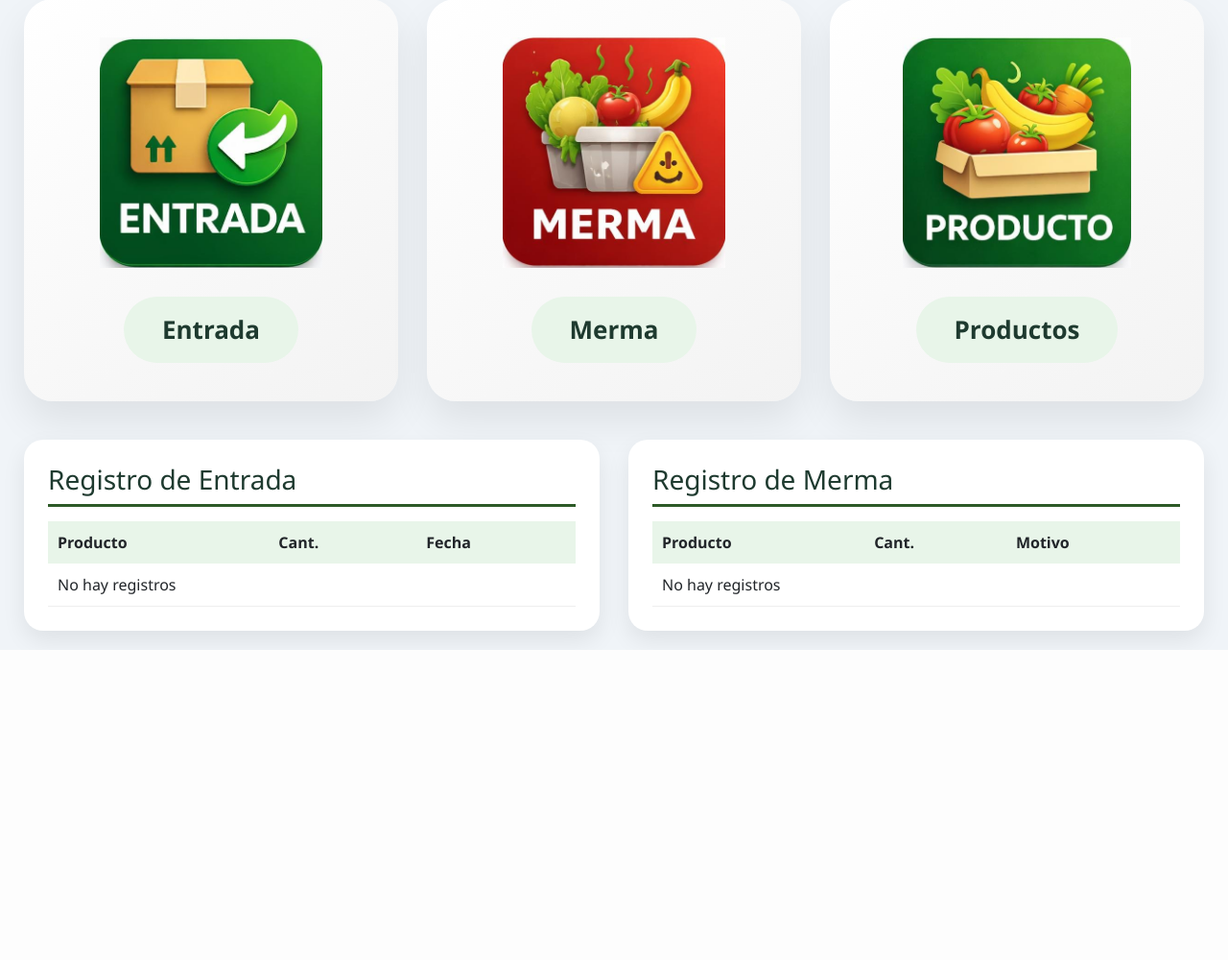
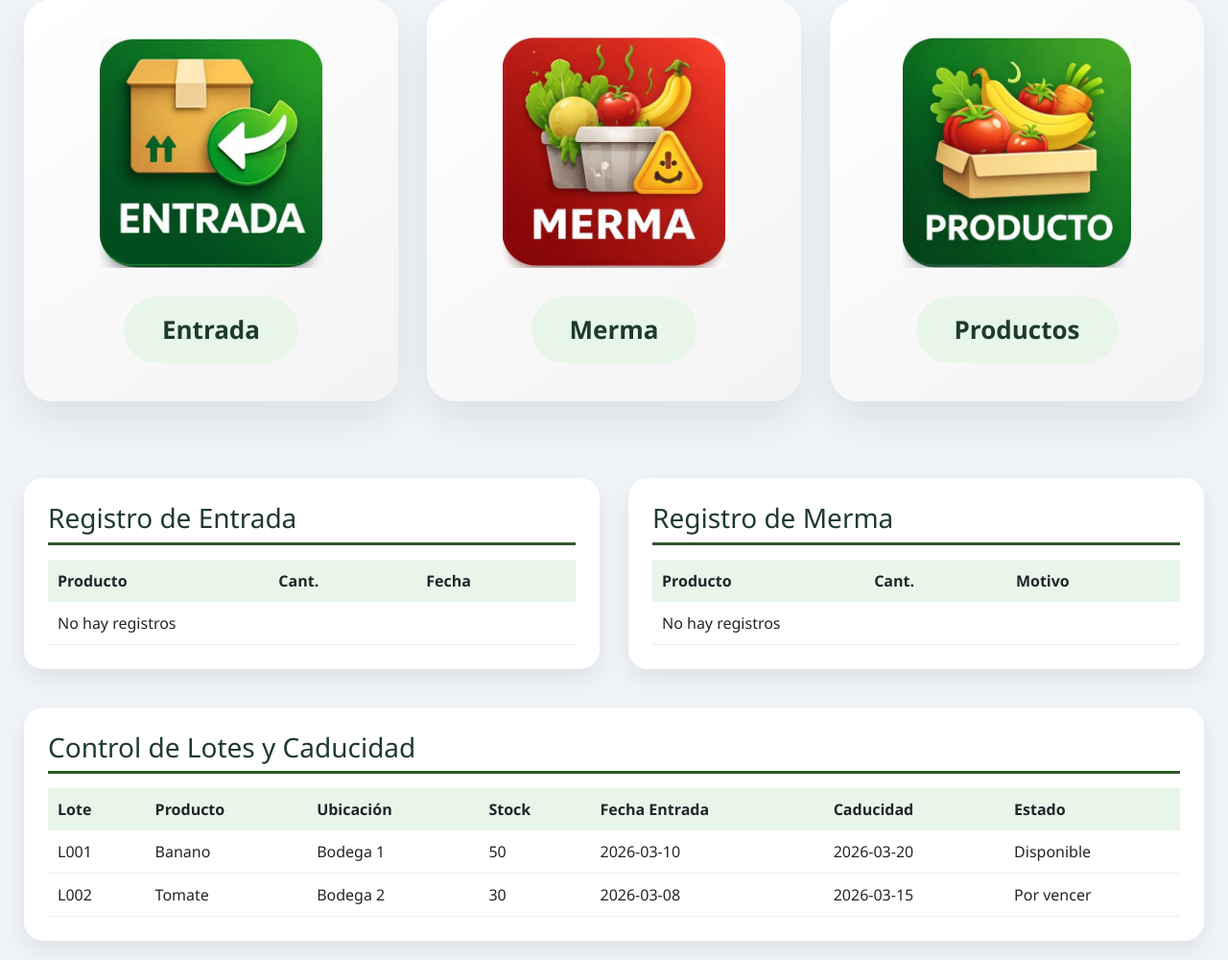
Before and after one commit to itziieeeee/FRUVERSOFT, a CodeIgniter 4 app: the page made by app/Views/inventario.php in a window 1280 px wide. Shown: the part 172-1172 px from the top of the page at 96% size. Before the commit the page ends 849 px from the top, so only its background shows below. Run offline with PHP 8.4 and a stand-in for CodeIgniter, Linux system fonts and the light colour scheme; the template is opened without the code that fills it, so the values that code supplies are empty; some libraries are stand-ins or nearby versions.

Commit message:
Se agrega tabla inventario

```diff
--- a/app/Views/inventario.php
+++ b/app/Views/inventario.php
@@ -53,7 +53,7 @@
 
         /* Tablas */
         .tablas{ display:grid; grid-template-columns:repeat(auto-fit, minmax(320px,1fr)); gap:30px; margin-top:40px; }
-        .cardtabla{ background:white; border-radius:20px; padding:25px; box-shadow:0 10px 25px rgba(0,0,0,.08); }
+        .cardtabla{ background:white; border-radius:20px; padding:25px; box-shadow:0 10px 25px rgba(0,0,0,.08); margin-top: 40px;}
         .cardtabla h3{ margin-bottom:15px; color:#1e3a2f; border-bottom:3px solid #2d5a27; padding-bottom:8px; }
         table{ width:100%; border-collapse:collapse; }
         table th{ background:#e8f5e9; padding:10px; text-align:left; }
@@ -137,7 +137,47 @@
         </div>
     </div>
 
+<div class="cardtabla">
+    <h3>Control de Lotes y Caducidad</h3>
 
+    <table>
+        <thead>
+            <tr>
+                <th>Lote</th>
+                <th>Producto</th>
+                <th>Ubicación</th>
+                <th>Stock</th>
+                <th>Fecha Entrada</th>
+                <th>Caducidad</th>
+                <th>Estado</th>
+            </tr>
+        </thead>
+
+        <tbody>
+
+            <tr>
+                <td>L001</td>
+                <td>Banano</td>
+                <td>Bodega 1</td>
+                <td>50</td>
+                <td>2026-03-10</td>
+                <td>2026-03-20</td>
+                <td>Disponible</td>
+            </tr>
+
+            <tr>
+                <td>L002</td>
+                <td>Tomate</td>
+                <td>Bodega 2</td>
+                <td>30</td>
+                <td>2026-03-08</td>
+                <td>2026-03-15</td>
+                <td>Por vencer</td>
+            </tr>
+
+        </tbody>
+    </table>
+</div>
 
 
 </div> <div class="modal fade" id="modalMerma" tabindex="-1" role="dialog" aria-labelledby="mermaTitle" aria-hidden="true">
```
